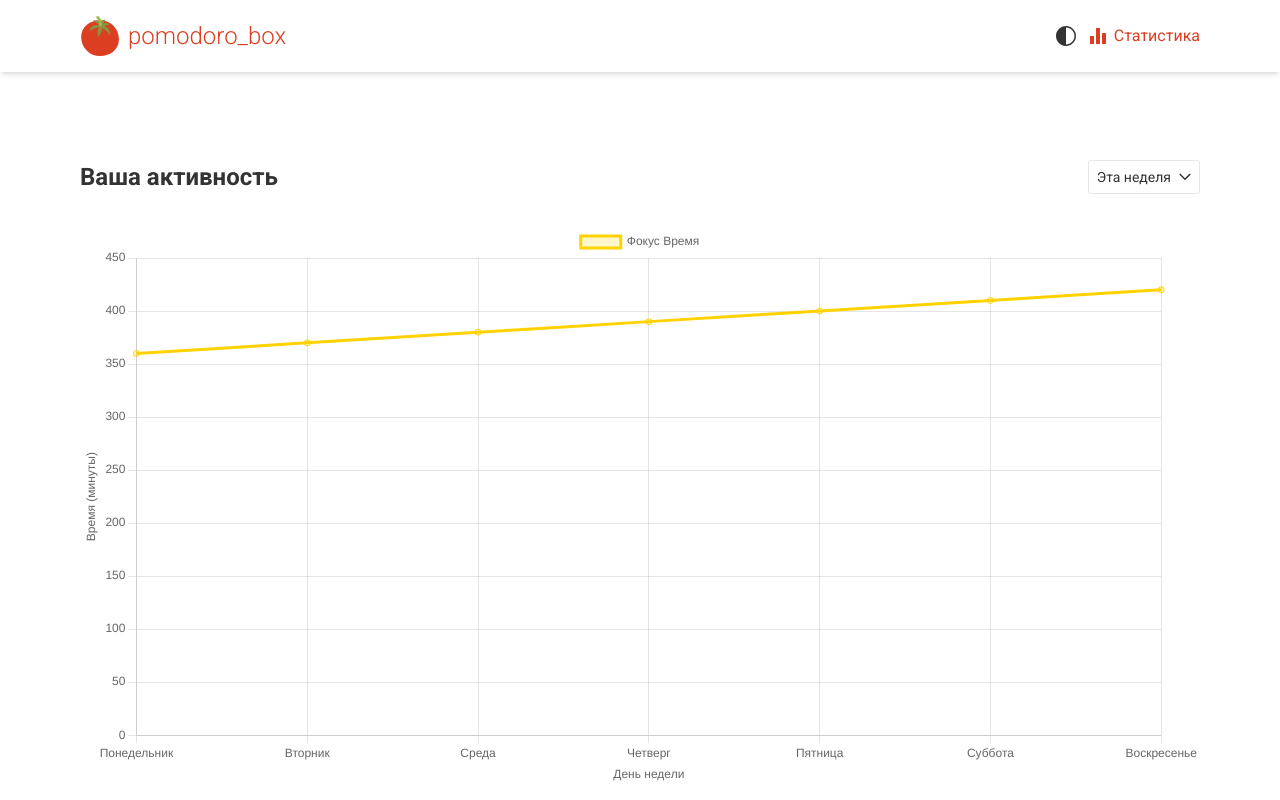
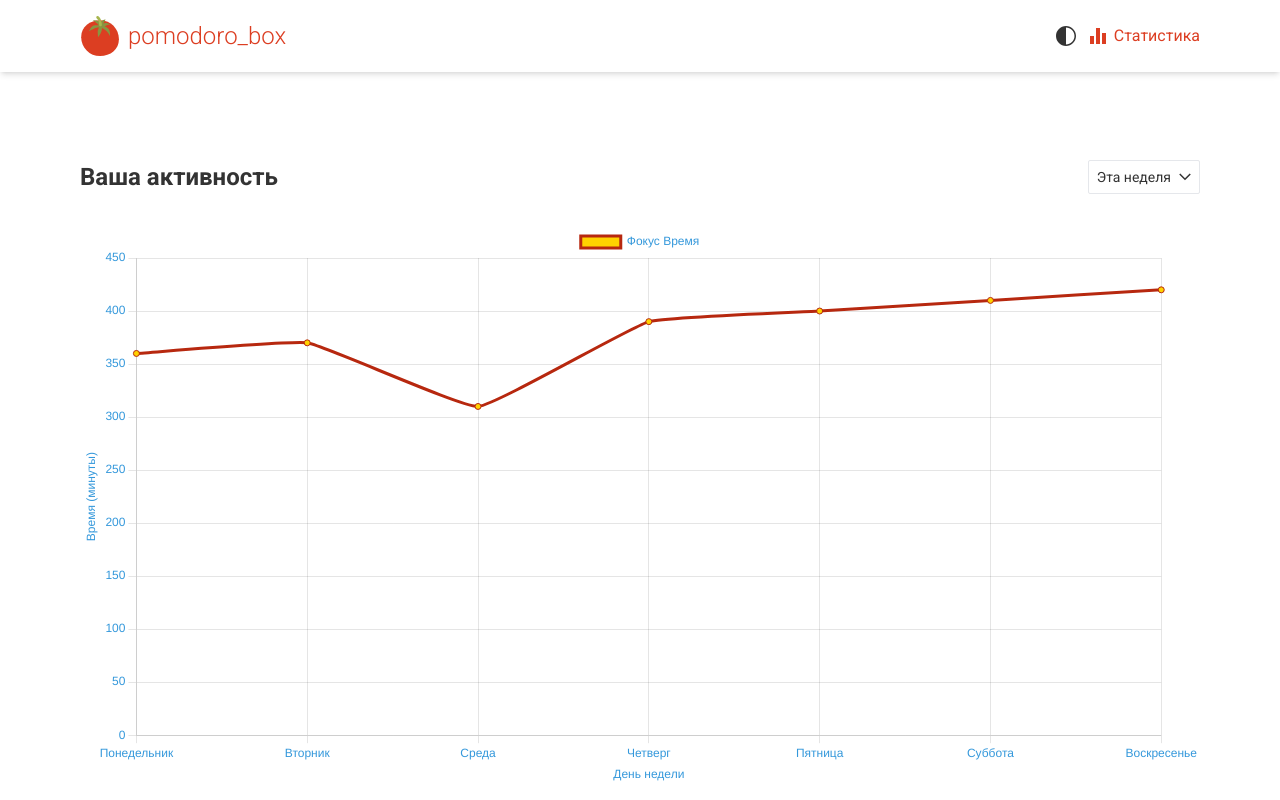
Before and after one commit to noimec/pomodoro, a Next.js app: page /statistics in a window 1280 px wide. Shown: the top 800 px of the page. Built offline with nearby package versions, Linux system fonts and the light colour scheme.

Commit message:
style(chart): changed text color

```diff
--- a/src/app/statistics/page.tsx
+++ b/src/app/statistics/page.tsx
@@ -40,7 +40,7 @@ export default function StatisticsPage() {
       setStatisticArray(storageStaistics);
       setFilteredData(getWeeksData(STATISTICS_DATA, label));
     }
-  }, [label, setStatisticArray, storageStaistics]);
+  }, [label, setFilteredData, setStatisticArray, storageStaistics]);
 
   const lastStat =
     storageStaistics.length > 0 ? storageStaistics[storageStaistics.length - 1] : null;
@@ -75,7 +75,7 @@ export default function StatisticsPage() {
           35%
         </Widget>
         <Widget title='Время на паузе' svg={<SvgPause />} className='bg-[#DFDCFE]'>
-          {lastStat ? `${lastStat.pauseTime}м` : '0м'}
+          {lastStat ? `${lastStat.pauseTime} c` : '0 м'}
         </Widget>
 
         <Widget title='Остановки' svg={<SvgStop />} className='bg-[#C5F1FF]'>
--- a/src/constants/constants.ts
+++ b/src/constants/constants.ts
@@ -1,4 +1,4 @@
-export const TOTAL_TIME = 5;
+export const TOTAL_TIME = 1_500;
 
 export const CHART_FILTERS = [
   'Эта неделя',
@@ -7,34 +7,30 @@ export const CHART_FILTERS = [
 ]
 
 export const STATISTICS_DATA = [
-  { date: '2024-06-06T00:00:00.000Z', value: 10 },
-  { date: '2024-06-07T00:00:00.000Z', value: 20 },
-  { date: '2024-06-08T00:00:00.000Z', value: 30 },
-  { date: '2024-06-09T00:00:00.000Z', value: 40 },
-  { date: '2024-06-10T00:00:00.000Z', value: 50 },
-  { date: '2024-06-11T00:00:00.000Z', value: 60 },
-  { date: '2024-06-12T00:00:00.000Z', value: 70 },
-  { date: '2024-06-13T00:00:00.000Z', value: 80 },
-  { date: '2024-06-14T00:00:00.000Z', value: 90 },
-  { date: '2024-06-15T00:00:00.000Z', value: 100 },
-  { date: '2024-06-16T00:00:00.000Z', value: 110 },
-  { date: '2024-06-17T00:00:00.000Z', value: 120 },
-  { date: '2024-06-18T00:00:00.000Z', value: 130 },
-  { date: '2024-06-19T00:00:00.000Z', value: 140 },
-  { date: '2024-06-20T00:00:00.000Z', value: 150 },
-  { date: '2024-06-21T00:00:00.000Z', value: 160 },
-  { date: '2024-06-22T00:00:00.000Z', value: 170 },
-  { date: '2024-06-23T00:00:00.000Z', value: 180 },
-  { date: '2024-06-24T00:00:00.000Z', value: 190 },
-  { date: '2024-06-25T00:00:00.000Z', value: 200 },
-  { date: '2024-06-26T00:00:00.000Z', value: 210 },
-  { date: '2024-06-27T00:00:00.000Z', value: 220 },
-  { date: '2024-06-28T00:00:00.000Z', value: 230 },
-  { date: '2024-06-29T00:00:00.000Z', value: 240 },
-  { date: '2024-06-30T00:00:00.000Z', value: 250 },
-  { date: '2024-07-01T00:00:00.000Z', value: 260 },
+  { date: '2024-10-10T00:00:00.000Z', value: 50 },
+  { date: '2024-10-11T00:00:00.000Z', value: 60 },
+  { date: '2024-10-12T00:00:00.000Z', value: 70 },
+  { date: '2024-10-13T00:00:00.000Z', value: 80 },
+  { date: '2024-10-14T00:00:00.000Z', value: 90 },
+  { date: '2024-10-15T00:00:00.000Z', value: 100 },
+  { date: '2024-10-16T00:00:00.000Z', value: 110 },
+  { date: '2024-10-17T00:00:00.000Z', value: 120 },
+  { date: '2024-10-18T00:00:00.000Z', value: 130 },
+  { date: '2024-10-19T00:00:00.000Z', value: 140 },
+  { date: '2024-10-20T00:00:00.000Z', value: 150 },
+  { date: '2024-10-21T00:00:00.000Z', value: 160 },
+  { date: '2024-10-22T00:00:00.000Z', value: 170 },
+  { date: '2024-10-23T00:00:00.000Z', value: 180 },
+  { date: '2024-10-24T00:00:00.000Z', value: 190 },
+  { date: '2024-10-25T00:00:00.000Z', value: 200 },
+  { date: '2024-10-26T00:00:00.000Z', value: 210 },
+  { date: '2024-10-27T00:00:00.000Z', value: 220 },
+  { date: '2024-10-28T00:00:00.000Z', value: 230 },
+  { date: '2024-10-29T00:00:00.000Z', value: 240 },
+  { date: '2024-10-30T00:00:00.000Z', value: 250 },
+  { date: '2024-11-01T00:00:00.000Z', value: 260 },
   { date: '2024-11-02T00:00:00.000Z', value: 270 },
-  { date: '2024-11-03T00:00:00.000Z', value: 280 },
+  { date: '2024-11-03T00:00:00.000Z', value: 2110 },
   { date: '2024-11-04T00:00:00.000Z', value: 290 },
   { date: '2024-11-05T00:00:00.000Z', value: 300 },
   { date: '2024-11-06T00:00:00.000Z', value: 310 },
@@ -44,10 +40,52 @@ export const STATISTICS_DATA = [
   { date: '2024-11-10T00:00:00.000Z', value: 350 },
   { date: '2024-11-11T00:00:00.000Z', value: 360 },
   { date: '2024-11-12T00:00:00.000Z', value: 370 },
-  { date: '2024-11-13T00:00:00.000Z', value: 380 },
+  { date: '2024-11-13T00:00:00.000Z', value: 310 },
   { date: '2024-11-14T00:00:00.000Z', value: 390 },
   { date: '2024-11-15T00:00:00.000Z', value: 400 },
   { date: '2024-11-16T00:00:00.000Z', value: 410 },
   { date: '2024-11-17T00:00:00.000Z', value: 420 },
-  { date: '2024-11-18T00:00:00.000Z', value: 430 }
+  { date: '2024-11-18T00:00:00.000Z', value: 430 },
+  { date: '2024-11-19T00:00:00.000Z', value: 140 },
+  { date: '2024-11-20T00:00:00.000Z', value: 150 },
+  { date: '2024-11-21T00:00:00.000Z', value: 160 },
+  { date: '2024-11-22T00:00:00.000Z', value: 170 },
+  { date: '2024-11-23T00:00:00.000Z', value: 180 },
+  { date: '2024-11-24T00:00:00.000Z', value: 190 },
+  { date: '2024-11-25T00:00:00.000Z', value: 200 },
+  { date: '2024-11-26T00:00:00.000Z', value: 211 },
+  { date: '2024-11-27T00:00:00.000Z', value: 220 },
+  { date: '2024-11-28T00:00:00.000Z', value: 230 },
+  { date: '2024-11-29T00:00:00.000Z', value: 240 },
+  { date: '2024-11-30T00:00:00.000Z', value: 250 },
+  { date: '2024-12-01T00:00:00.000Z', value: 260 },
+  { date: '2024-12-02T00:00:00.000Z', value: 270 },
+  { date: '2024-12-03T00:00:00.000Z', value: 2120 },
+  { date: '2024-12-04T00:00:00.000Z', value: 290 },
+  { date: '2024-12-05T00:00:00.000Z', value: 300 },
+  { date: '2024-12-06T00:00:00.000Z', value: 310 },
+  { date: '2024-12-07T00:00:00.000Z', value: 320 },
+  { date: '2024-12-08T00:00:00.000Z', value: 330 },
+  { date: '2024-12-09T00:00:00.000Z', value: 340 },
+  { date: '2024-12-10T00:00:00.000Z', value: 350 },
+  { date: '2024-12-11T00:00:00.000Z', value: 360 },
+  { date: '2024-12-12T00:00:00.000Z', value: 370 },
+  { date: '2024-12-13T00:00:00.000Z', value: 310 },
+  { date: '2024-12-14T00:00:00.000Z', value: 390 },
+  { date: '2024-12-15T00:00:00.000Z', value: 400 },
+  { date: '2024-12-16T00:00:00.000Z', value: 410 },
+  { date: '2024-12-17T00:00:00.000Z', value: 420 },
+  { date: '2024-12-18T00:00:00.000Z', value: 430 },
+  { date: '2024-12-19T00:00:00.000Z', value: 140 },
+  { date: '2024-12-20T00:00:00.000Z', value: 150 },
+  { date: '2024-12-21T00:00:00.000Z', value: 160 },
+  { date: '2024-12-22T00:00:00.000Z', value: 170 },
+  { date: '2024-12-23T00:00:00.000Z', value: 180 },
+  { date: '2024-12-24T00:00:00.000Z', value: 190 },
+  { date: '2024-12-25T00:00:00.000Z', value: 200 },
+  { date: '2024-12-26T00:00:00.000Z', value: 212 },
+  { date: '2024-12-27T00:00:00.000Z', value: 220 },
+  { date: '2024-12-28T00:00:00.000Z', value: 230 },
+  { date: '2024-12-29T00:00:00.000Z', value: 240 },
+  { date: '2024-12-30T00:00:00.000Z', value: 250 },
 ];
--- a/src/hooks/use-chart.ts
+++ b/src/hooks/use-chart.ts
@@ -8,7 +8,8 @@ import {
     Title,
     Tooltip,
     Legend,
-    ChartData, ChartOptions
+    ChartData,
+    ChartOptions
 } from 'chart.js';
 
 import { STATISTICS_DATA } from "@/constants/constants";
@@ -25,8 +26,8 @@ export const useChart = () => {
             {
                 label: 'Фокус Время',
                 data: filteredData.map((data) => data.value),
-                borderColor: '#FFD200',
-                backgroundColor: 'rgba(255, 215, 0, 0.2)',
+                borderColor: '#B7280F',
+                backgroundColor: '#FFD200',
                 tension: 0.1,
             },
         ],
@@ -37,6 +38,9 @@ export const useChart = () => {
         plugins: {
             legend: {
                 position: 'top',
+                labels: {
+                    color: '#3498DB'
+                }
             },
             tooltip: {
                 mode: 'index',
@@ -49,13 +53,21 @@ export const useChart = () => {
                 title: {
                     display: true,
                     text: 'День недели',
+                    color: '#3498DB'
                 },
+                ticks: {
+                    color: '#3498DB'
+                }
             },
             y: {
                 type: 'linear',
                 title: {
                     display: true,
                     text: 'Время (минуты)',
+                    color: '#3498DB'
+                },
+                ticks: {
+                    color: '#3498DB'
                 },
                 beginAtZero: true,
             },
@@ -66,5 +78,5 @@ export const useChart = () => {
         chartData,
         chartOptions,
         setFilteredData
-    }
-}
+    };
+};
--- a/src/utils/get-date.ts
+++ b/src/utils/get-date.ts
@@ -16,7 +16,6 @@ export const getDayOfWeek = (day?: string) => {
   } else {
     return daysOfWeek[today];
   }
-
 };
 
 const getWeekBoundaries = (date: Date) => {
@@ -25,9 +24,9 @@ const getWeekBoundaries = (date: Date) => {
   const startOfWeek = new Date(currentDate);
   const endOfWeek = new Date(currentDate);
 
-  startOfWeek.setDate(currentDate.getDate() - dayOfWeek + (dayOfWeek === 0 ? -6 : 1)); // Понедельник
+  startOfWeek.setDate(currentDate.getDate() - dayOfWeek + (dayOfWeek === 0 ? -6 : 1));
   startOfWeek.setHours(0, 0, 0, 0);
-  endOfWeek.setDate(currentDate.getDate() + (7 - dayOfWeek)); // Воскресенье
+  endOfWeek.setDate(currentDate.getDate() + (7 - dayOfWeek));
   endOfWeek.setHours(23, 59, 59, 999);
 
   return { startOfWeek, endOfWeek };
```
